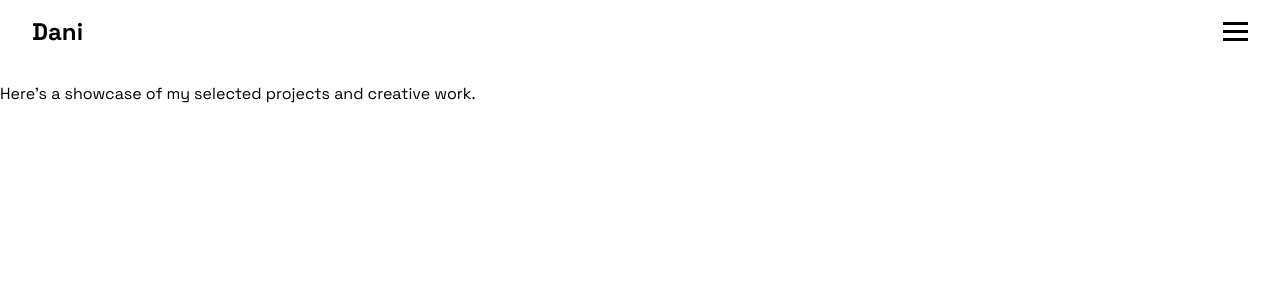
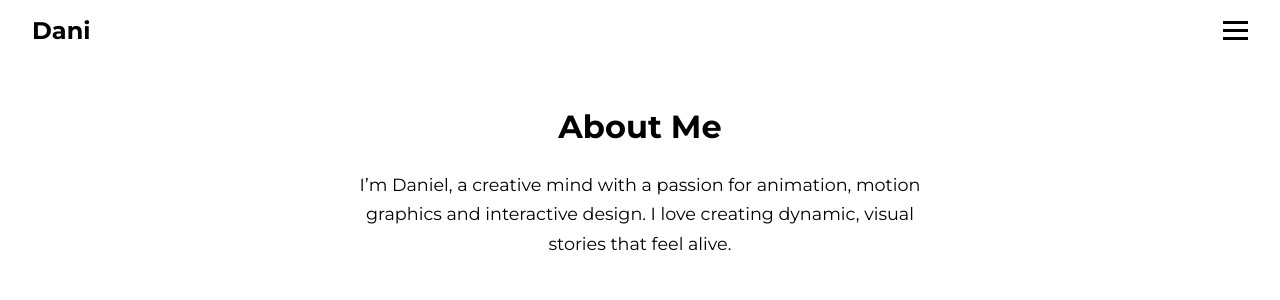
Before and after one commit to inbetweened/portfolio, a Next.js app: page /work in a window 1280 px wide. Shown: the top 300 px of the page. Built offline with nearby package versions, Linux system fonts and the light colour scheme.

Commit message:
Update work.jsx

```diff
--- a/pages/work.jsx
+++ b/pages/work.jsx
@@ -1,13 +1,13 @@
+import SeoHead from '../components/SeoHead';
 import Navbar from '../components/Navbar';
+import About from '../components/About';
 
-export default function Work() {
+export default function AboutPage() {
   return (
-    <div className="min-h-screen bg-white text-black font-sans">
+    <>
+      <SeoHead title="About Me – Daniel" description="Who I am and what drives my creative work." />
       <Navbar />
-      <main className="p-6 pt-24 text-center">
-        <h1 className="text-4xl font-bold mb-4">Work</h1>
-        <p>Here’s a showcase of my selected projects and creative work.</p>
-      </main>
-    </div>
+      <About />
+    </>
   );
 }
```
